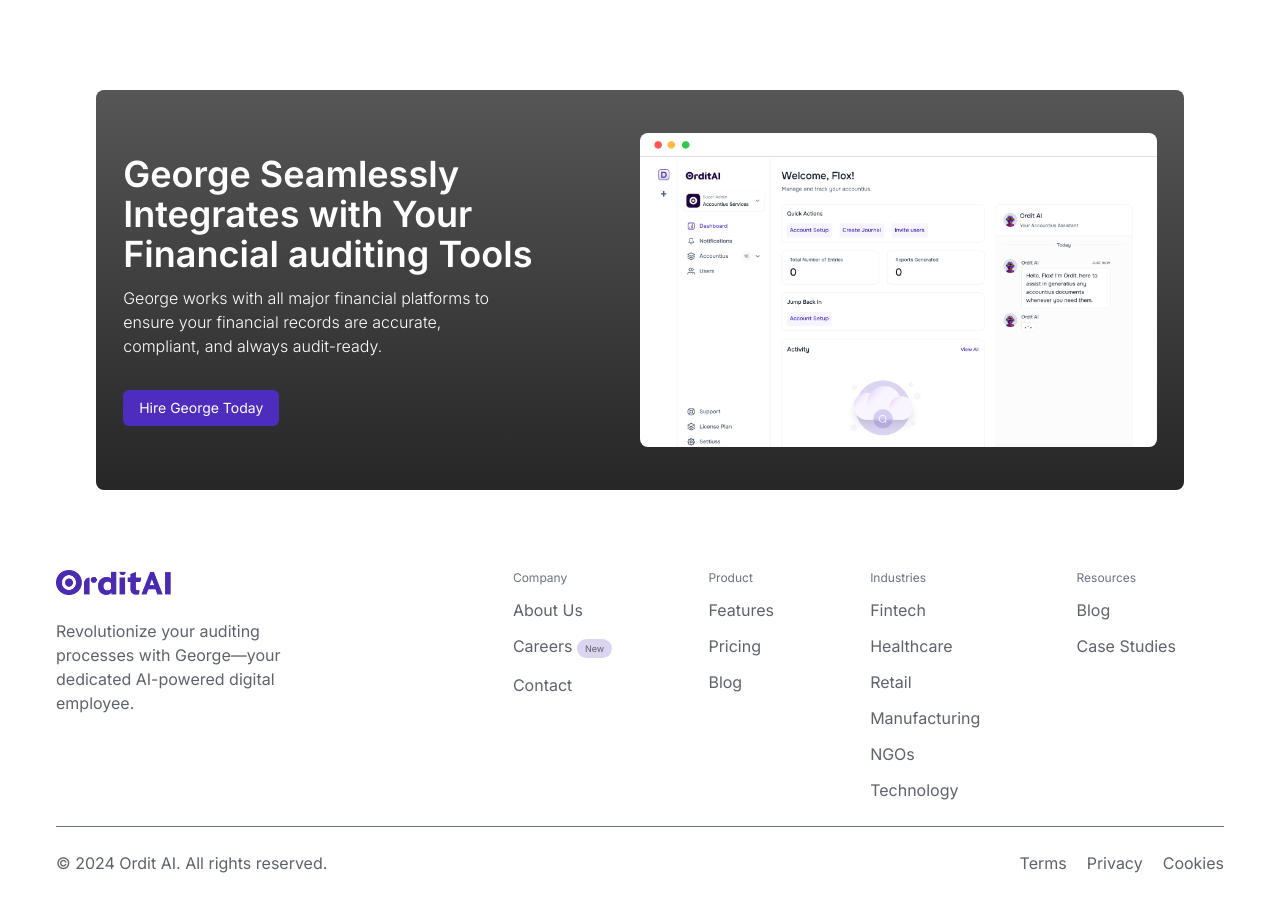
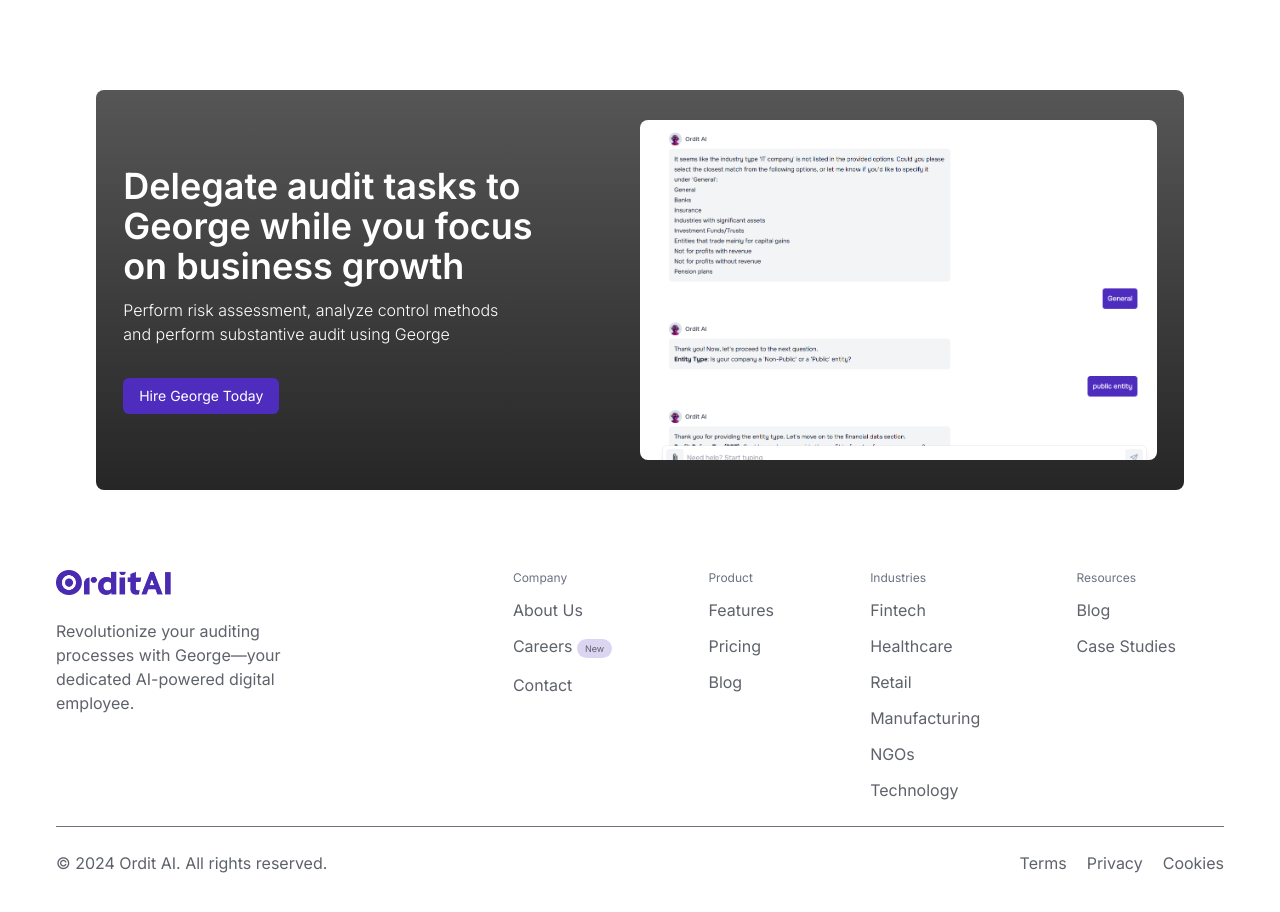
Before and after one commit to ordit-ai/orditAi-website, a React (Vite) app: page / in a window 1280 px wide. Shown: the part 6220-7132 px from the top of the page. Built offline with nearby package versions, Linux system fonts and the light colour scheme.

Commit message:
feat: landing page  #0

```diff
--- a/src/pages/Home.tsx
+++ b/src/pages/Home.tsx
@@ -1,7 +1,8 @@
 import Typography from "@/components/Typography";
 import { Button } from "@/components/common/Button";
 import HeroImg from "@/assets/images/heroImg.png";
-import Effortless from "@/assets/images/effortless.png";
+
+import ai1 from "@/assets/images/ai/ai1.png";
 import {
   HeroLogo,
   auditProcess,
@@ -251,21 +252,22 @@
       </div>
 
       <div className=" bg-gradient-to-b from-[#565656] to-[#262626]  md:h-[400px] h-auto rounded-lg w-[85%] mx-auto flex items-center justify-between md:p-0 p-6 ">
-        <div className="flex md:flex-row flex-col items-center justify-between w-[95%] mx-auto md:gap-y-0 gap-y-6 ">
+        <div className="flex md:flex-row flex-col items-center justify-between w-[95%] h-[85%] mx-auto md:gap-y-0 gap-y-6 ">
           <div className="md:w-[40%] w-[100%] space-y-3">
             <Typography.Headers className="text-white leading-[1.3em]">
-              George Seamlessly Integrates with Your Financial auditing Tools
+              Delegate audit tasks to George while you focus on business growth
             </Typography.Headers>
 
             <Typography.SubText className="font-light text-white leading-6 w-[95%] pb-5">
-              George works with all major financial platforms to ensure your financial records are accurate, compliant,
-              and always audit-ready.
+              Perform risk assessment, analyze control methods and perform substantive audit using George
             </Typography.SubText>
 
             <Button variant={"default"}>Hire George Today</Button>
           </div>
 
-          <img src={Effortless} alt="Effortless" className="md:w-[50%] w-[100%] rounded-lg" />
+          <div className="md:w-[50%] w-[100%] h-[100%] overflow-hidden">
+            <img src={ai1} alt="Effortless" className="rounded-lg w-[100%] h-[100%]  object-cover" />
+          </div>
         </div>
       </div>
     </>
--- a/src/pages/features/index.tsx
+++ b/src/pages/features/index.tsx
@@ -2,7 +2,7 @@
 import Features from "./Features";
 import { featuresPages } from "@/constants/features-page-data";
 import { Button } from "@/components/common/Button";
-import Effortless from "@/assets/images/effortless.png";
+import ai1 from "@/assets/images/ai/ai1.png";
 import HeroImg from "@/assets/images/heroImg.png";
 
 const FeaturesPage = () => {
@@ -44,22 +44,23 @@
         </div>
       </div>
 
-      <div className=" bg-gradient-to-b from-[#565656] to-[#262626]  md:h-[400px] h-auto rounded-lg w-[85%] mx-auto flex items-center justify-between md:p-0 p-6 my-[3em]">
-        <div className="flex md:flex-row flex-col items-center justify-between w-[95%] mx-auto md:gap-y-0 gap-y-6 ">
+      <div className=" bg-gradient-to-b from-[#565656] to-[#262626]  md:h-[400px] h-auto rounded-lg w-[85%] mx-auto flex items-center justify-between md:p-0 p-6 ">
+        <div className="flex md:flex-row flex-col items-center justify-between w-[95%] h-[85%] mx-auto md:gap-y-0 gap-y-6 ">
           <div className="md:w-[40%] w-[100%] space-y-3">
             <Typography.Headers className="text-white leading-[1.3em]">
-              George Seamlessly Integrates with Your Financial auditing Tools
+              Delegate audit tasks to George while you focus on business growth
             </Typography.Headers>
 
             <Typography.SubText className="font-light text-white leading-6 w-[95%] pb-5">
-              George works with all major financial platforms to ensure your financial records are accurate, compliant,
-              and always audit-ready.
+              Perform risk assessment, analyze control methods and perform substantive audit using George
             </Typography.SubText>
 
             <Button variant={"default"}>Hire George Today</Button>
           </div>
 
-          <img src={Effortless} alt="Effortless" className="md:w-[50%] w-[100%] rounded-lg" />
+          <div className="md:w-[50%] w-[100%] h-[100%] overflow-hidden">
+            <img src={ai1} alt="Effortless" className="rounded-lg w-[100%] h-[100%]  object-cover" />
+          </div>
         </div>
       </div>
     </div>
```
